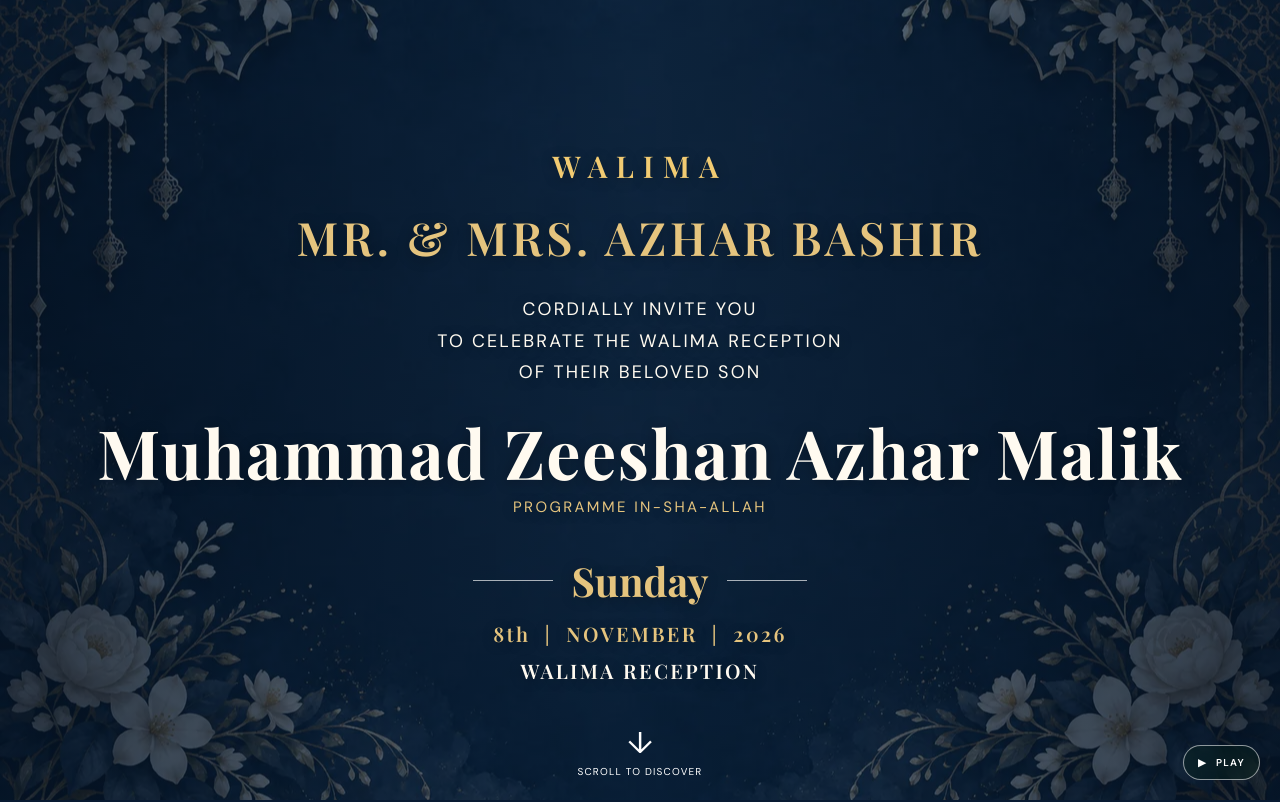
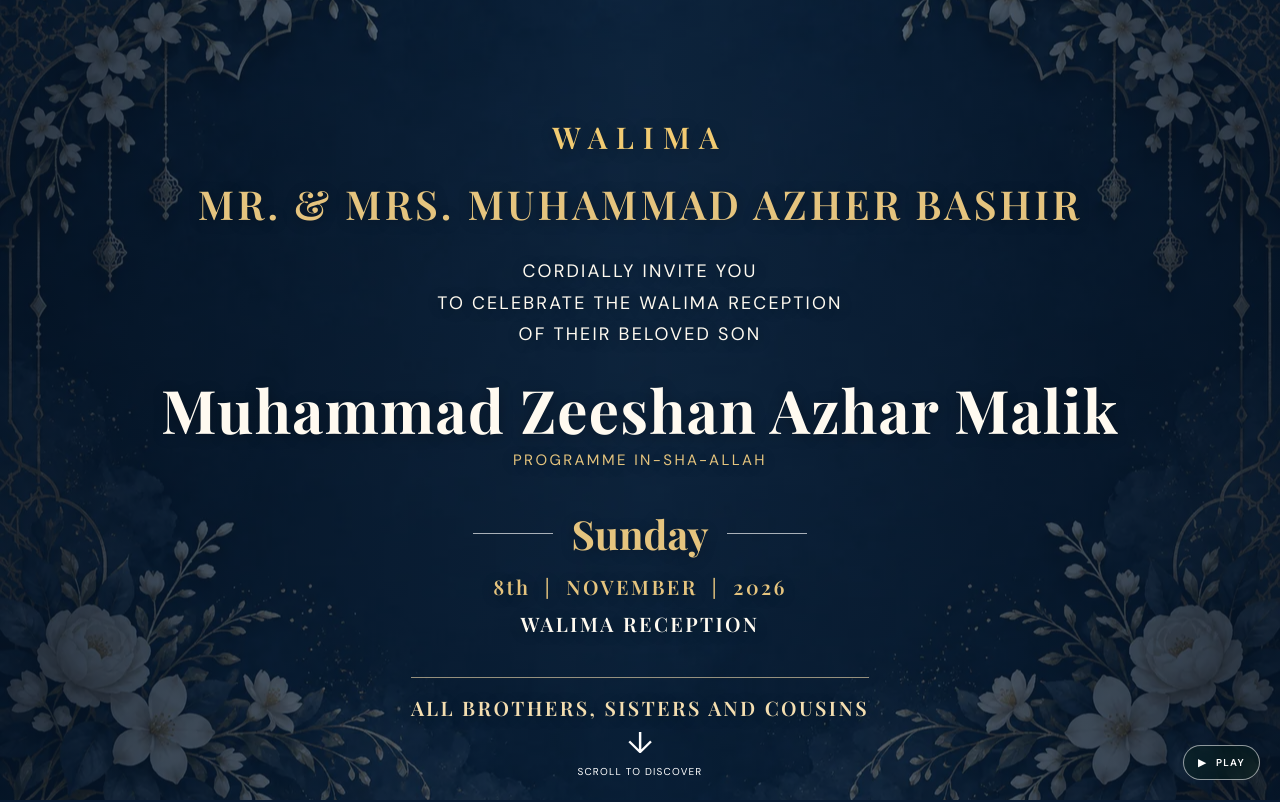
Before and after one commit to faizanatgit/Walima, a Next.js app: page / in a window 1280 px wide. Shown: the top 802 px of the page. Built offline with nearby package versions, Linux system fonts and the light colour scheme; no server answers.

Commit message:
Name Update

```diff
--- a/app/globals.css
+++ b/app/globals.css
@@ -104,7 +104,7 @@
 
 .hero-host {
     margin: 0 0 26px;
-    font: 600 clamp(20px, 4vw, 46px) 'Playfair Display', Georgia, serif;
+    font: 600 clamp(20px, 4vw, 40px) 'Playfair Display', Georgia, serif;
     letter-spacing: .08em
 }
 
@@ -117,7 +117,7 @@
 .hero h1 {
     max-width: 1100px;
     margin: 26px auto 8px;
-    font: 700 clamp(40px, 5.4vw, 68px)/1.08 'Playfair Display', Georgia, serif;
+    font: 700 clamp(40px, 5.4vw, 60px)/1.08 'Playfair Display', Georgia, serif;
     letter-spacing: .02em
 }
 
@@ -471,3 +471,33 @@
 @media (max-width: 650px) {
   .music-button { right: 14px; bottom: 14px; }
 }
+/* Family invitation line on the hero */
+.hero-family {
+  margin: 22px 0 0;
+  color: #f4deb0;
+  font: italic clamp(14px, 1.8vw, 20px)/1.4 "Playfair Display", Georgia, serif;
+  letter-spacing: .04em;
+}
+/* Keep the family line visually separate from the date */
+.hero-content .hero-family {
+  display: inline-block;
+  width: auto;
+  margin: 30px auto 0 !important;
+  padding-top: 16px;
+  border-top: 1px solid rgba(244, 222, 176, .6);
+  color: #f4deb0;
+  font: 600 clamp(11px, 1.35vw, 15px)/1.4 "Playfair Display", Georgia, serif;
+  letter-spacing: .13em;
+}
+/* Smaller scroll cue on phones */
+@media (max-width: 650px) {
+  .scroll-cue {
+    bottom: 10px;
+    font-size: 16px;
+  }
+
+  .scroll-cue small {
+    font-size: 7px;
+    letter-spacing: .08em;
+  }
+}
--- a/app/opengraph-image.tsx
+++ b/app/opengraph-image.tsx
@@ -10,7 +10,7 @@
       <img src="https://walima-phi.vercel.app/walima-botanical-backdrop.png" style={{ width: "100%", height: "100%", objectFit: "cover", objectPosition: "center" }} />
       <div style={{ position: "absolute", inset: 0, display: "flex", flexDirection: "column", alignItems: "center", justifyContent: "center", textAlign: "center", background: "rgba(0, 0, 0, .55)", color: "#fffaf0", fontFamily: "serif", padding: "60px" }}>
         <div style={{ color: "#f4d995", fontSize: 24, letterSpacing: 10, textTransform: "uppercase", display: "flex" }}>Walima</div>
-        <div style={{ marginTop: 28, fontSize: 21, letterSpacing: 2, display: "flex" }}>MR. AND MRS. AZHAR BASHIR</div>
+        <div style={{ marginTop: 28, fontSize: 21, letterSpacing: 2, display: "flex" }}>MR. AND MRS. MUHAMMAD AZHER BASHIR</div>
         <div style={{ marginTop: 25, fontSize: 68, fontWeight: 600, lineHeight: 1, display: "flex" }}>Muhammad Zeeshan Azhar Malik</div>
         <div style={{ marginTop: 16, color: "#f2dfad", fontSize: 23, fontStyle: "italic", display: "flex" }}>You are warmly invited</div>
         <div style={{ marginTop: 28, width: 140, height: 2, background: "#f4d995", display: "flex" }} />
--- a/app/page.tsx
+++ b/app/page.tsx
@@ -39,8 +39,8 @@
     <section id="home" className="hero">
       {videoAvailable && (<video className="hero-video" autoPlay loop muted playsInline poster="/walima-botanical-backdrop.webp"><source src="/walima.mp4" type="video/mp4" /></video>)}
       <div className="hero-overlay" /><div className="hero-content">
-        <p className="hero-event">Walima</p><p className="hero-host">MR. &amp; MRS. AZHAR BASHIR</p><p className="hero-copy">CORDIALLY INVITE YOU<br />TO CELEBRATE THE WALIMA RECEPTION<br />OF THEIR BELOVED SON</p>
-        <h1>Muhammad Zeeshan Azhar Malik</h1><p className="program">Programme In-sha-Allah</p><div className="hero-date"><span /><b>Sunday</b><span /></div><p>8th &nbsp;|&nbsp; NOVEMBER &nbsp;|&nbsp; 2026</p><p>WALIMA RECEPTION</p>
+        <p className="hero-event">Walima</p><p className="hero-host">MR. &amp; MRS. MUHAMMAD AZHER BASHIR</p><p className="hero-copy">CORDIALLY INVITE YOU<br />TO CELEBRATE THE WALIMA RECEPTION<br />OF THEIR BELOVED SON</p>
+        <h1>Muhammad Zeeshan Azhar Malik</h1><p className="program">Programme In-sha-Allah</p><div className="hero-date"><span /><b>Sunday</b><span /></div><p>8th &nbsp;|&nbsp; NOVEMBER &nbsp;|&nbsp; 2026</p><p>WALIMA RECEPTION</p><p className="hero-family">ALL BROTHERS, SISTERS AND COUSINS</p>
       </div><a className="scroll-cue" href="#countdown">&darr;<small>Scroll to discover</small></a>
       <audio ref={audio} autoPlay loop preload="auto" src="/Asma-ul-Husna.mp3" onPlay={() => setPlaying(true)} onPause={() => setPlaying(false)} onError={() => setPlaying(false)} />
       <button className="music-button" type="button" onClick={toggleMusic} aria-label={playing ? "Pause" : "Play"}>{playing ? <>&#8545;</> : <>&#9654;</>}<span>{playing ? "Pause" : "Play"}</span></button>
```
Also changed, not shown: app/icon.invalid.png (added), 1 other file (tests, documents, lock files or other folders).
